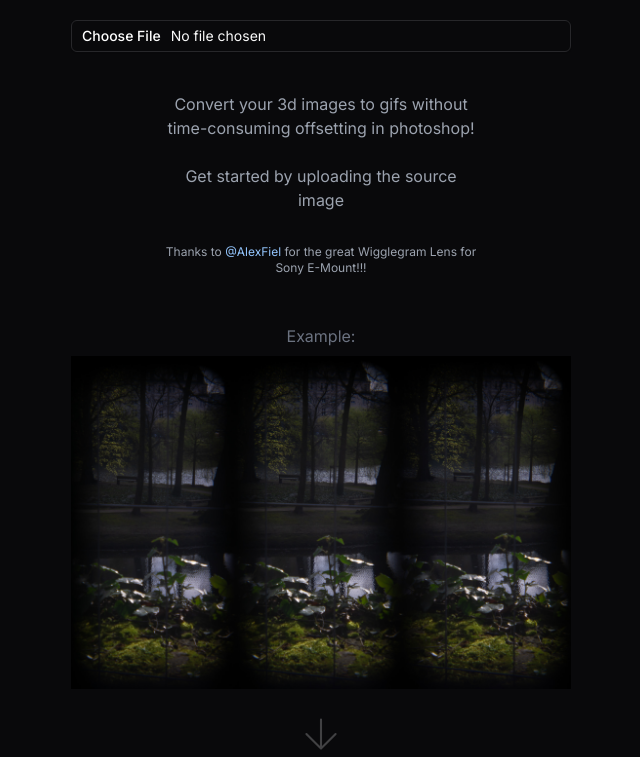
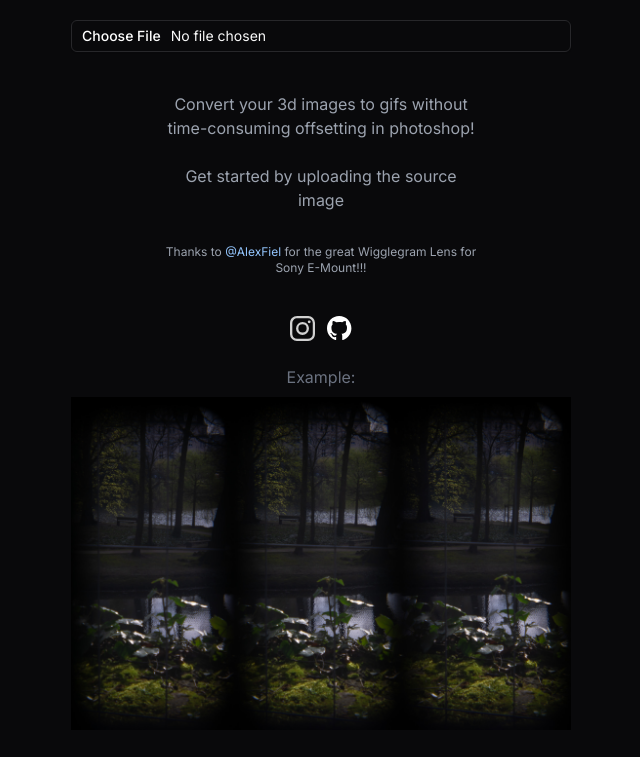
Before and after one commit to m1kx/3d-image-frontend, a Next.js app: page / in a window 1280 px wide. Shown: the top 757 px of the page, without its empty margins (319-959 px from the left). Built offline with nearby package versions, Linux system fonts and the light colour scheme.

Commit message:
add instagram and project github link

```diff
--- a/app/page.tsx
+++ b/app/page.tsx
@@ -2,6 +2,8 @@
 
 import ArrowDown from '@/components/arrdown';
 import { Canvas } from '@/components/canvas';
+import Github from '@/components/icons/github';
+import Instagram from '@/components/icons/instagram';
 import LoadingSpinner from '@/components/loading-spinner';
 import { Button } from '@/components/ui/button';
 import { Input } from '@/components/ui/input';
@@ -107,16 +109,6 @@ export default function Home() {
     reader.onload = (e: ProgressEvent<FileReader>) => {
       setLoading(false);
       if (!image_ref || !image_ref.current) return;
-
-      /*const img_temp = new HTMLImageElement();
-      img_temp.onload = () => {
-        setOriginalImageSize({
-          x: img_temp.width,
-          y: img_temp.height
-        });
-      }
-      img_temp.src = reader.result as string;*/
-
       image_ref.current.onload = () => {
         setOriginalImageSize({
           x: image_ref.current ? image_ref.current.naturalWidth : 0,
@@ -224,7 +216,23 @@ export default function Home() {
                 for the great Wigglegram Lens for Sony E-Mount!!!
               </p>
             </div>
-            <div className="flex flex-col items-center justify-center text-gray-500">
+            <div className="flex w-full items-center justify-center gap-3">
+              <div
+                className="cursor-pointer transition-opacity hover:opacity-50"
+                onClick={() => window.open('https://www.instagram.com/mik4.go')}
+              >
+                <Instagram size={25} />
+              </div>
+              <div
+                className="cursor-pointer transition-opacity hover:opacity-50"
+                onClick={() =>
+                  window.open('https://github.com/m1kx/3d-image-frontend')
+                }
+              >
+                <Github size={25} />
+              </div>
+            </div>
+            <div className="flex flex-col items-center justify-center pt-4 text-gray-500">
               <div className="p-2">Example:</div>
               <Image
                 width={500}
--- a/components/canvas.tsx
+++ b/components/canvas.tsx
@@ -2,9 +2,9 @@
 
 import { cn } from '@/lib/utils';
 import { Dispatch, SetStateAction, useEffect, useRef, useState } from 'react';
+import X from './icons/x';
 import { Button } from './ui/button';
 import { Slider } from './ui/slider';
-import X from './x';
 
 export type Vec2 = {
   x: number;
--- /dev/null
+++ b/components/icons/github.tsx
@@ -0,0 +1,16 @@
+const Github = ({ size = 30 }) => (
+  <svg
+    width={size}
+    height={size}
+    viewBox="0 0 100 100"
+    xmlns="http://www.w3.org/2000/svg"
+  >
+    <path
+      fill-rule="evenodd"
+      clip-rule="evenodd"
+      d="M48.854 0C21.839 0 0 22 0 49.217c0 21.756 13.993 40.172 33.405 46.69 2.427.49 3.316-1.059 3.316-2.362 0-1.141-.08-5.052-.08-9.127-13.59 2.934-16.42-5.867-16.42-5.867-2.184-5.704-5.42-7.17-5.42-7.17-4.448-3.015.324-3.015.324-3.015 4.934.326 7.523 5.052 7.523 5.052 4.367 7.496 11.404 5.378 14.235 4.074.404-3.178 1.699-5.378 3.074-6.6-10.839-1.141-22.243-5.378-22.243-24.283 0-5.378 1.94-9.778 5.014-13.2-.485-1.222-2.184-6.275.486-13.038 0 0 4.125-1.304 13.426 5.052a46.97 46.97 0 0 1 12.214-1.63c4.125 0 8.33.571 12.213 1.63 9.302-6.356 13.427-5.052 13.427-5.052 2.67 6.763.97 11.816.485 13.038 3.155 3.422 5.015 7.822 5.015 13.2 0 18.905-11.404 23.06-22.324 24.283 1.78 1.548 3.316 4.481 3.316 9.126 0 6.6-.08 11.897-.08 13.526 0 1.304.89 2.853 3.316 2.364 19.412-6.52 33.405-24.935 33.405-46.691C97.707 22 75.788 0 48.854 0z"
+      fill="#fff"
+    />
+  </svg>
+);
+export default Github;
--- /dev/null
+++ b/components/icons/instagram.tsx
@@ -0,0 +1,12 @@
+const Instagram = ({ size = 30 }) => (
+  <svg
+    xmlns="http://www.w3.org/2000/svg"
+    width={size}
+    height={size}
+    viewBox="0 0 24 24"
+    fill="#d0d0d0"
+  >
+    <path d="M16.98 0a6.9 6.9 0 0 1 5.08 1.98A6.94 6.94 0 0 1 24 7.02v9.96c0 2.08-.68 3.87-1.98 5.13A7.14 7.14 0 0 1 16.94 24H7.06a7.06 7.06 0 0 1-5.03-1.89A6.96 6.96 0 0 1 0 16.94V7.02C0 2.8 2.8 0 7.02 0h9.96zm.05 2.23H7.06c-1.45 0-2.7.43-3.53 1.25a4.82 4.82 0 0 0-1.3 3.54v9.92c0 1.5.43 2.7 1.3 3.58a5 5 0 0 0 3.53 1.25h9.88a5 5 0 0 0 3.53-1.25 4.73 4.73 0 0 0 1.4-3.54V7.02a5 5 0 0 0-1.3-3.49 4.82 4.82 0 0 0-3.54-1.3zM12 5.76c3.39 0 6.2 2.8 6.2 6.2a6.2 6.2 0 0 1-12.4 0 6.2 6.2 0 0 1 6.2-6.2zm0 2.22a3.99 3.99 0 0 0-3.97 3.97A3.99 3.99 0 0 0 12 15.92a3.99 3.99 0 0 0 3.97-3.97A3.99 3.99 0 0 0 12 7.98zm6.44-3.77a1.4 1.4 0 1 1 0 2.8 1.4 1.4 0 0 1 0-2.8z" />
+  </svg>
+);
+export default Instagram;
```
Also changed, not shown: components/icons/x.tsx (renamed from components/x.tsx).
